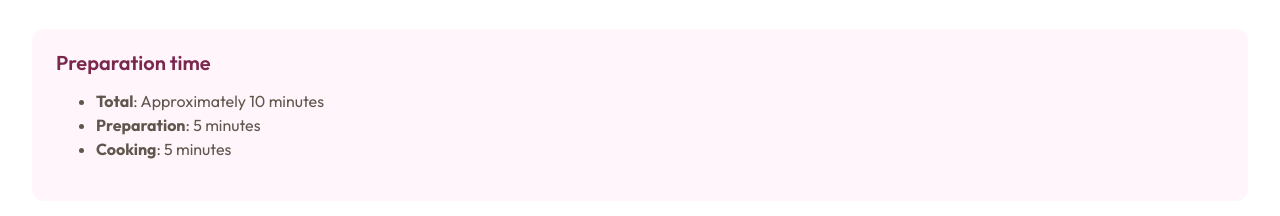
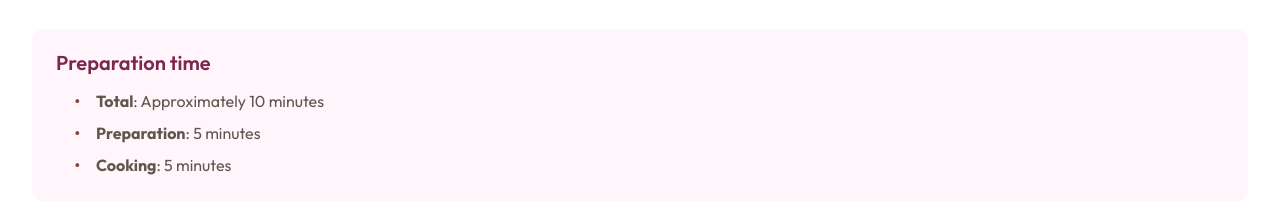
Before and after one commit to adi3009/recipe-page, a plain HTML site: page index.html in a window 1280 px wide. Shown: the part 736-952 px from the top of the page. Drawn offline with Linux system fonts and the light colour scheme.

Commit message:
list styling

```diff
--- a/scss/_page.scss
+++ b/scss/_page.scss
@@ -60,3 +60,27 @@ main {
     margin-block-start: s.$space300;
   }
 }
+
+ul,ol {
+  padding: unset;
+  margin: unset;
+}
+
+li {
+  margin-inline-start: s.$space300;
+  padding-inline-start: s.$space200; // padding for adding gap after the marker
+}
+
+li + li {
+  margin-block-start: s.$space100;
+}
+
+li::marker { // control the marker style
+  color: c.$brown800;
+  content: '\2022'; // custom marker for controlling the gap between the list marker and the list item
+  font-weight: $fontWeight700;
+}
+
+ol li::marker {
+  content: counter(list-item)'.';
+}
```
Also changed, not shown: css/main.css, 1 other file.
